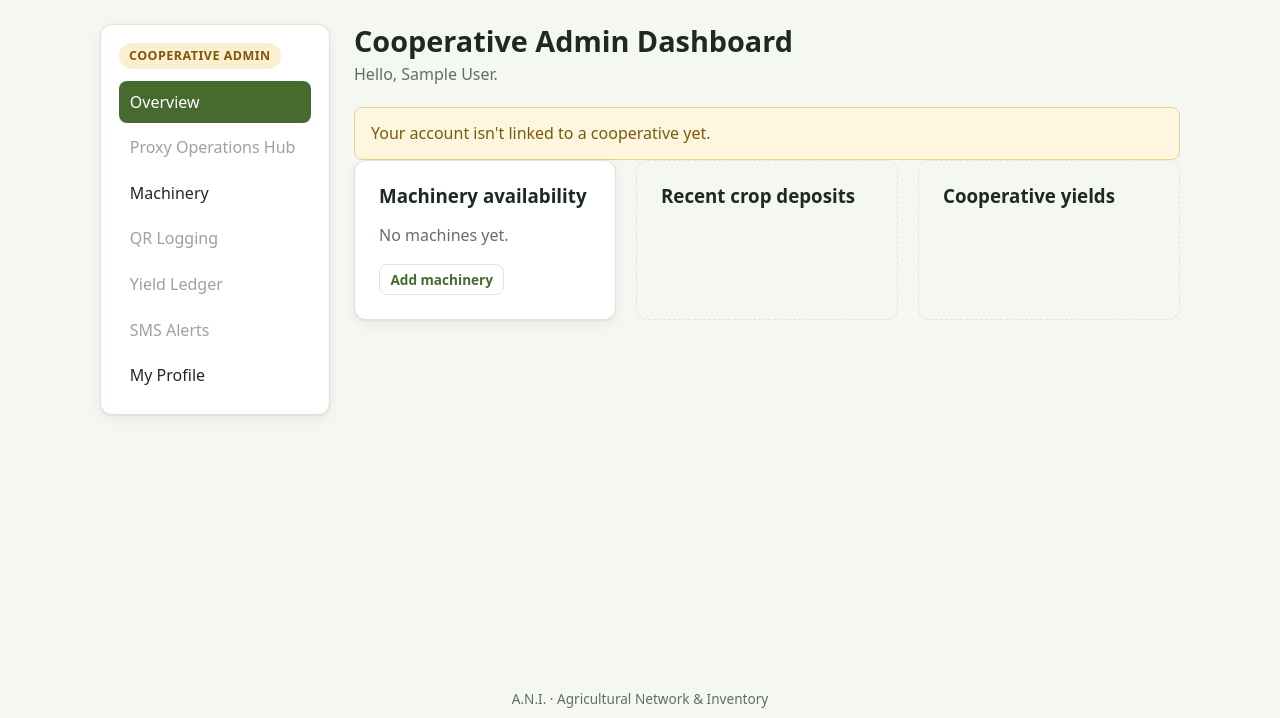
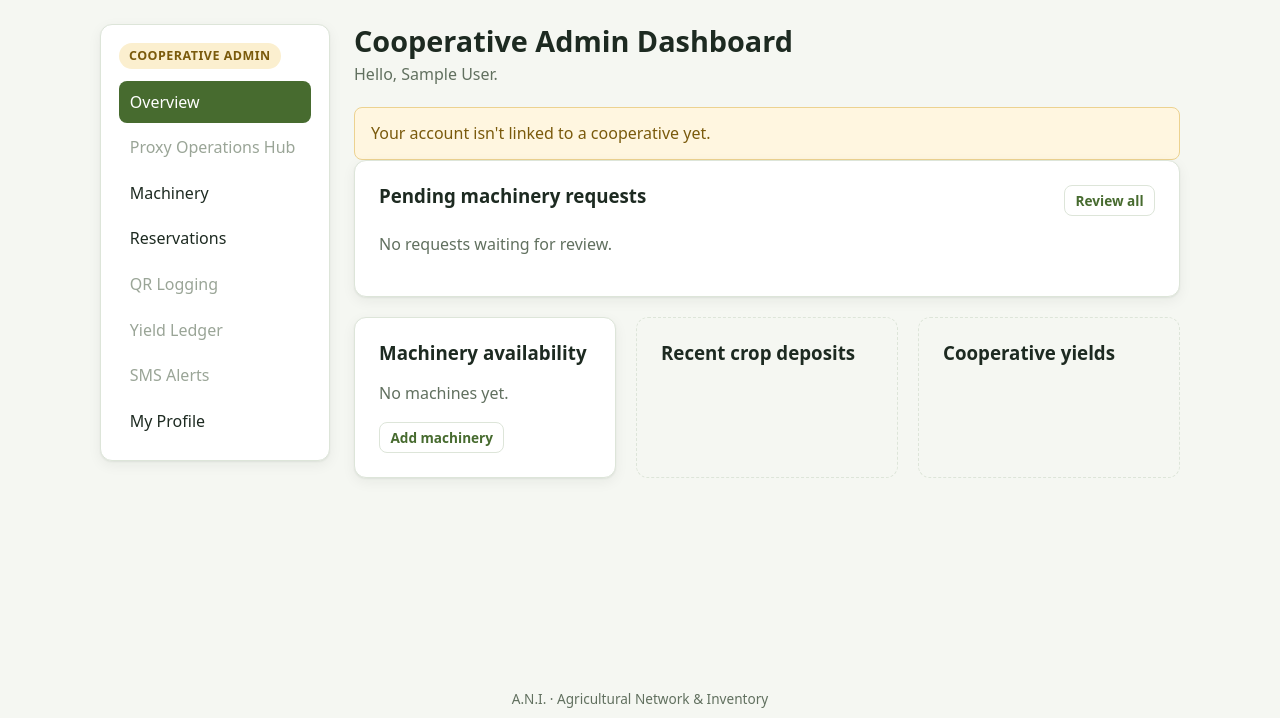
Before and after one commit to Anne0rtiz/A.N.I.-Agricultural-Network-Inventory-Tandoc-AprilAnne-G5, a Django app: page /dashboard/admin/ in a window 1280 px wide. Shown: the part 67-785 px from the top of the page. Run offline with Django 5.2, Linux system fonts and the light colour scheme; the visitor is signed in with stand-in values (Sample User, id 1).

Commit message:
Show reservations on role dashboards and sidebar with pending badge

```diff
--- a/accounts/views.py
+++ b/accounts/views.py
@@ -3,12 +3,13 @@ from django.contrib.auth import logout
 from django.contrib.auth import views as auth_views
 from django.contrib.auth.decorators import login_required
 from django.shortcuts import redirect, render
+from django.utils import timezone
 from django.views.decorators.http import require_POST
 
 from .decorators import role_required
 from .forms import LoginForm, ProfileForm, RegistrationForm
 from .models import User
-from machinery.models import Machine
+from machinery.models import Machine, Reservation
 
 
 def home(request):
@@ -72,21 +73,36 @@ def admin_dashboard(request):
     machines = Machine.objects.none()
     if cooperative is not None:
         machines = cooperative.machines.all()
+    pending_reservations = Reservation.objects.none()
+    if cooperative is not None:
+        pending_reservations = Reservation.objects.filter(
+            machine__cooperative=cooperative, status=Reservation.Status.PENDING
+        ).select_related("machine", "farmer").order_by("date", "start_time")
     context = {
         "cooperative": cooperative,
         "farmer_count": farmers.count(),
         "recent_farmers": farmers.order_by("-date_joined")[:5],
         "machines": machines,
+        "pending_reservations": pending_reservations,
     }
     return render(request, "accounts/dashboard_admin.html", context)
 
 
 @role_required(User.Role.FARMER)
 def farmer_dashboard(request):
+    upcoming = (
+        Reservation.objects.filter(
+            farmer=request.user,
+            date__gte=timezone.localdate(),
+            status__in=[Reservation.Status.PENDING, Reservation.Status.APPROVED],
+        )
+        .select_related("machine")
+        .order_by("date", "start_time")[:5]
+    )
     return render(
         request,
         "accounts/dashboard_farmer.html",
-        {"cooperative": request.user.cooperative},
+        {"cooperative": request.user.cooperative, "upcoming_reservations": upcoming},
     )
 
 
--- a/config/settings.py
+++ b/config/settings.py
@@ -54,6 +54,7 @@ TEMPLATES = [
                 "django.template.context_processors.request",
                 "django.contrib.auth.context_processors.auth",
                 "django.contrib.messages.context_processors.messages",
+                "machinery.context_processors.pending_reservations",
             ],
         },
     },
--- /dev/null
+++ b/machinery/context_processors.py
@@ -0,0 +1,12 @@
+from .models import Reservation
+
+
+def pending_reservations(request):
+    """Adds the count of pending requests to every page a Cooperative Admin sees."""
+    user = getattr(request, "user", None)
+    if not (user and user.is_authenticated and user.is_coop_admin and user.cooperative_id):
+        return {}
+    count = Reservation.objects.filter(
+        machine__cooperative_id=user.cooperative_id, status=Reservation.Status.PENDING
+    ).count()
+    return {"pending_count": count}
--- a/templates/accounts/dashboard_admin.html
+++ b/templates/accounts/dashboard_admin.html
@@ -35,6 +35,18 @@
   <div class="alert alert-warning">Your account isn't linked to a cooperative yet.</div>
 {% endif %}
 
+<div class="card">
+  <div class="row-between"><h3>Pending machinery requests</h3><a class="btn btn-ghost btn-sm" href="{% url 'machinery:reservation_manage' %}">Review all</a></div>
+  {% if pending_reservations %}
+    <ul class="mini-list">
+      {% for r in pending_reservations|slice:":5" %}
+        <li><span>{{ r.farmer.display_name }} · {{ r.machine.name }}<br><span class="muted small-text">{{ r.date|date:"M d" }}, {{ r.start_time|time:"g:i A" }}</span></span>
+            <a class="btn btn-ghost btn-sm" href="{% url 'machinery:reservation_detail' r.pk %}">Open</a></li>
+      {% endfor %}
+    </ul>
+  {% else %}<p class="muted">No requests waiting for review.</p>{% endif %}
+</div>
+
 <div class="grid-3">
   <div class="card">
     <h3>Machinery availability</h3>
--- a/templates/accounts/dashboard_base.html
+++ b/templates/accounts/dashboard_base.html
@@ -7,13 +7,15 @@
       {% if user.is_coop_admin %}
         <a href="{% url 'accounts:admin_dashboard' %}" {% if request.resolver_match.url_name == 'admin_dashboard' %}class="active"{% endif %}>Overview</a>
         <span class="soon">Proxy Operations Hub</span>
-        <a href="{% url 'machinery:machine_list' %}" {% if request.resolver_match.namespace == 'machinery' and 'machine' in request.resolver_match.url_name %}class="active"{% endif %}>Machinery</a>
+        <a href="{% url 'machinery:machine_list' %}" {% if request.resolver_match.url_name in 'machine_list machine_create machine_edit' %}class="active"{% endif %}>Machinery</a>
+        <a href="{% url 'machinery:reservation_manage' %}" {% if request.resolver_match.url_name in 'reservation_manage reservation_detail' %}class="active"{% endif %}>Reservations{% if pending_count %} <span class="badge badge-pending">{{ pending_count }}</span>{% endif %}</a>
         <span class="soon">QR Logging</span>
         <span class="soon">Yield Ledger</span>
         <span class="soon">SMS Alerts</span>
       {% else %}
         <a href="{% url 'accounts:farmer_dashboard' %}" {% if request.resolver_match.url_name == 'farmer_dashboard' %}class="active"{% endif %}>My Dashboard</a>
-        <span class="soon">My Reservations</span>
+        <a href="{% url 'machinery:machine_catalog' %}" {% if request.resolver_match.url_name == 'machine_catalog' %}class="active"{% endif %}>Browse Machinery</a>
+        <a href="{% url 'machinery:my_reservations' %}" {% if request.resolver_match.url_name in 'my_reservations reservation_create reservation_edit reservation_detail' %}class="active"{% endif %}>My Reservations</a>
         <span class="soon">My Contributions</span>
         <span class="soon">My QR ID</span>
       {% endif %}
```
Also changed, not shown: templates/accounts/dashboard_farmer.html (+13 -1 lines).
